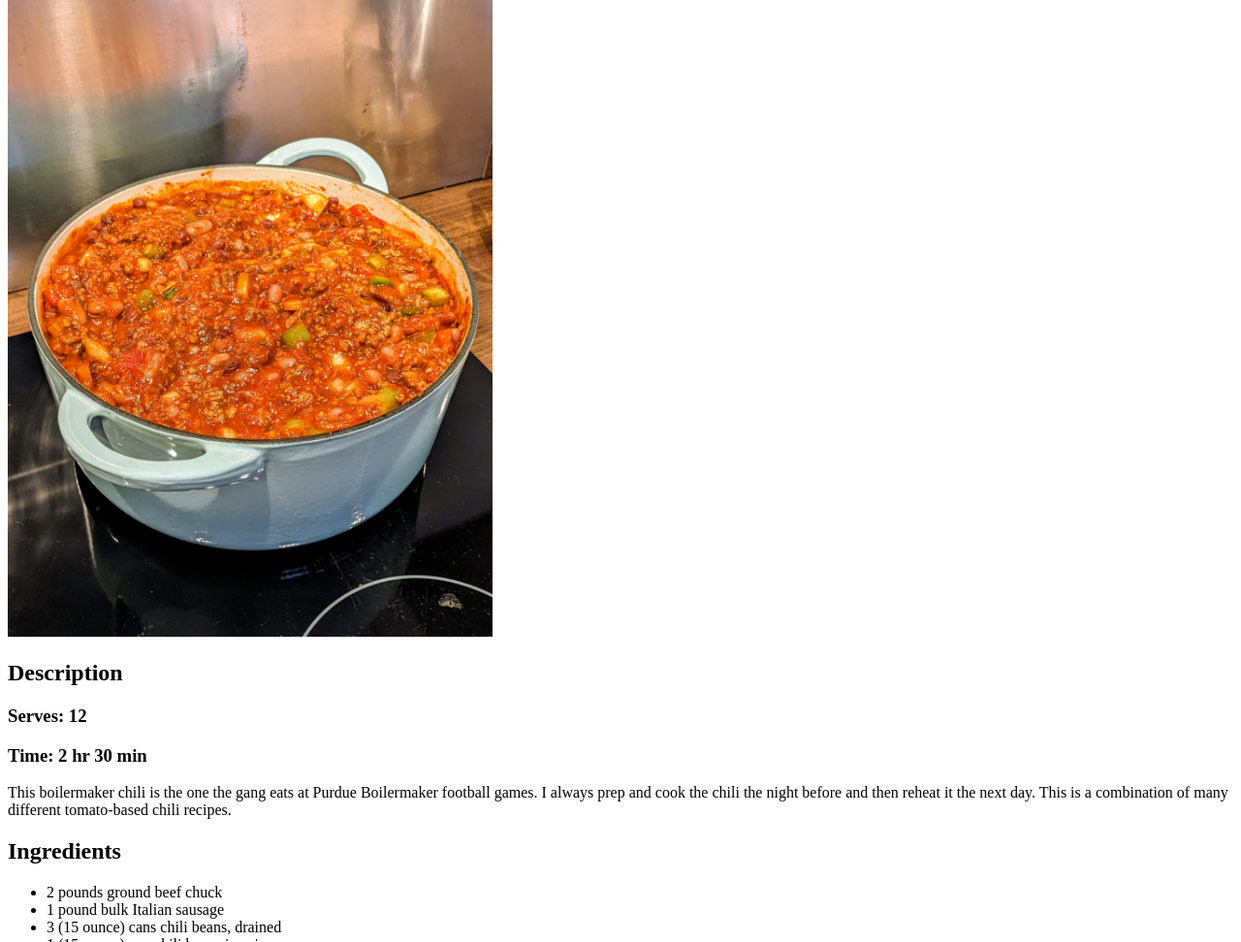
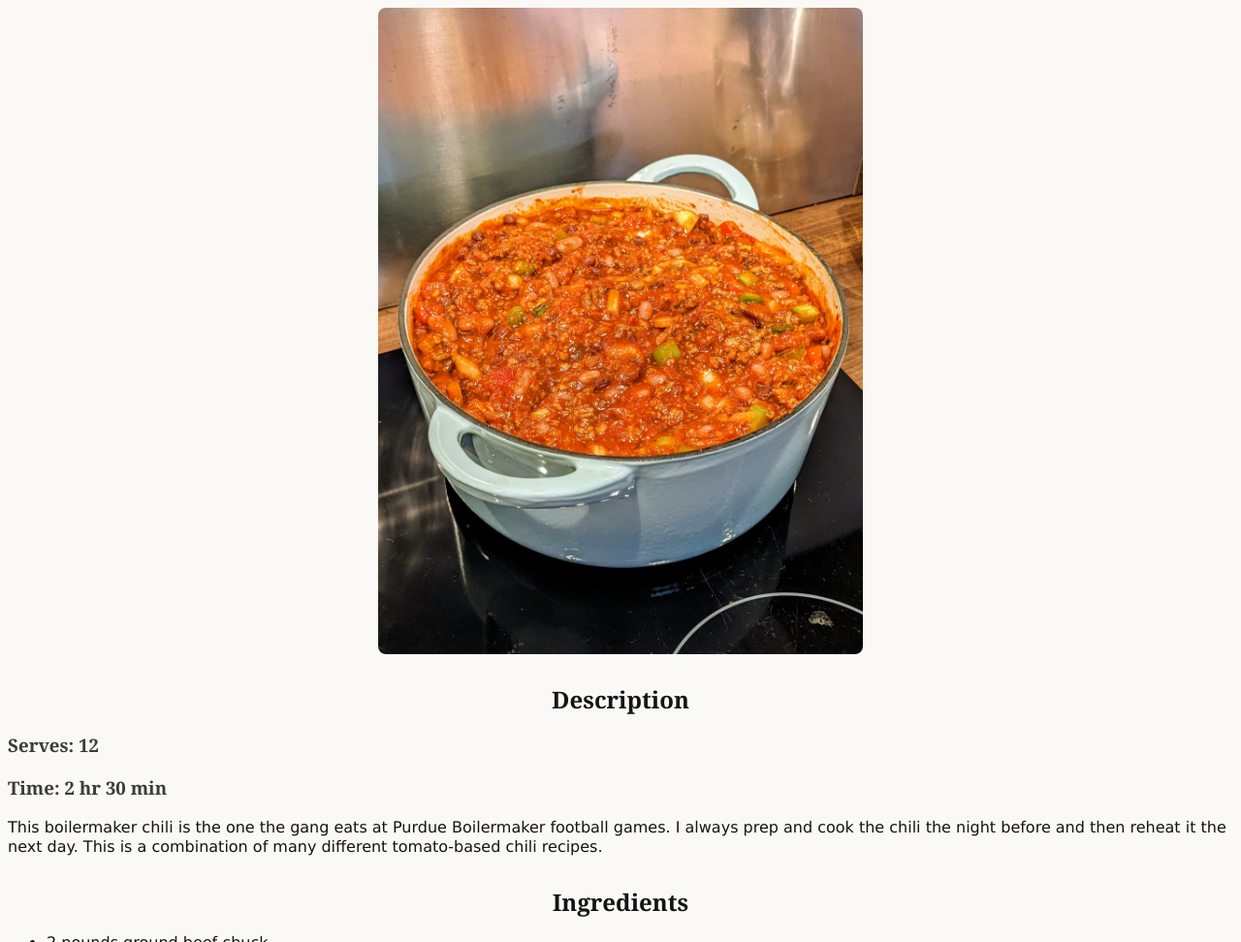
Before and after one commit to ianlawson/odin-recipes, a plain HTML site: page recipes/chili.html in a window 1280 px wide. Shown: the part 89-1061 px from the top of the page at 97% size. Drawn offline with Linux system fonts and the light colour scheme.

Commit message:
[CSS] Basic styles with CSS

```diff
--- /dev/null
+++ b/assets/style.css
@@ -0,0 +1,54 @@
+body {
+  font-family: Verdana, sans-serif;
+  font-size: 16px;
+  background-color: #faf9f6;
+  color: #141414;
+}
+
+h1,
+h2,
+h3,
+h4,
+h5,
+h6 {
+  font-family: Georgia, serif;
+  text-align: center;
+}
+
+#title {
+  font-size: 48px;
+}
+
+h1 {
+  font-size: 36px;
+}
+
+h2 {
+  margin: 30px 0 0 0;
+}
+
+h3 {
+  color: #3b3b3b;
+  text-align: left;
+}
+
+img {
+  border-radius: 8px;
+  width: 500;
+  height: auto;
+}
+
+.center {
+  display: block;
+  margin-left: auto;
+  margin-right: auto;
+}
+
+p {
+  line-height: 1.25;
+}
+
+li {
+  line-height: 1.25;
+  margin: 8px 0;
+}
--- a/recipes/chili.html
+++ b/recipes/chili.html
@@ -4,6 +4,7 @@
     <meta charset="UTF-8" />
     <meta name="viewport" content="width=device-width, initial-scale=1.0" />
     <title>Boilermaker Tailgate Chili Recipe</title>
+    <link rel="stylesheet" href="../assets/style.css" />
   </head>
   <body>
     <h1>Boilermaker Tailgate Chili</h1>
@@ -11,6 +12,7 @@
       src="../images/chili.jpg"
       alt="A pot of chili cooking on a hob."
       width="500"
+      class="center"
     />
     <h2>Description</h2>
     <h3>Serves: 12</h3>
```
Also changed, not shown: index.html (+2 -1 lines), recipes/gnocchi.html (+2 -0 lines), recipes/yuk-sung.html (+2 -0 lines).
